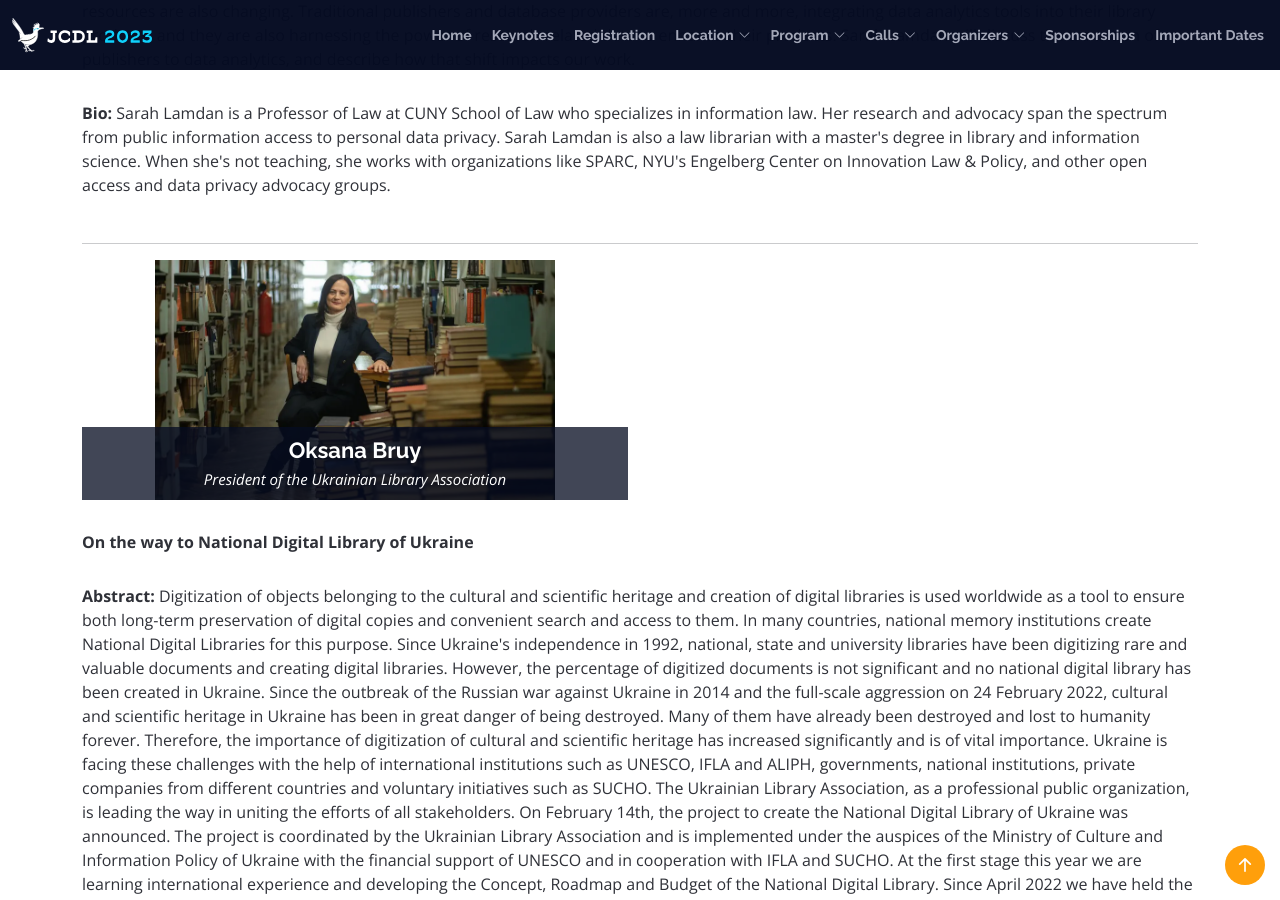
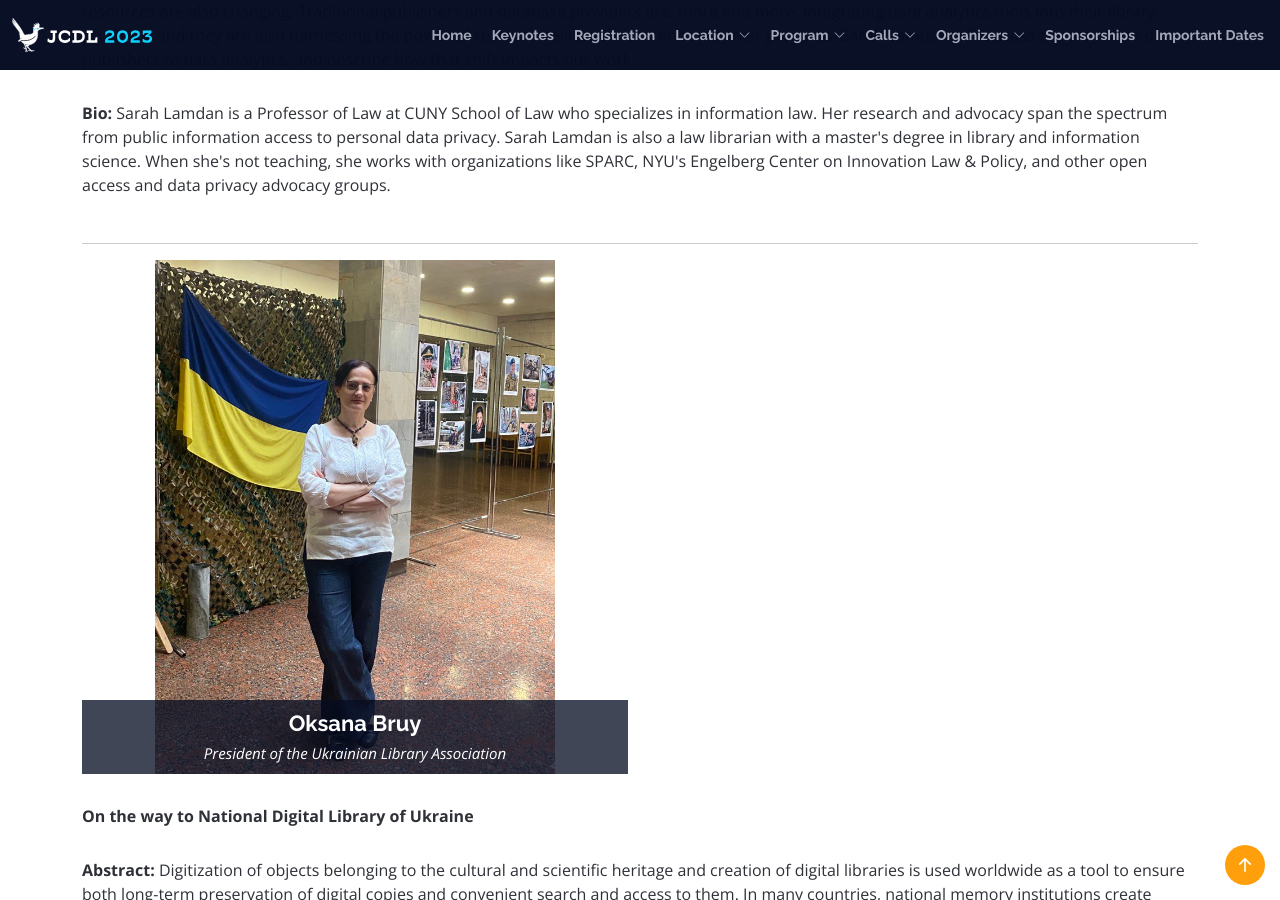
Before and after one commit to shawnmjones/JCDL2023-website-source, a Jekyll site: the page built from keynotes.html, in a window 1280 px wide and 900 px high, scrolled down 828 px. Built offline with Jekyll 4.4.1, drawn with Linux system fonts in a browser that asks for light colours.

Commit message:
Update keynotes.html
new pic for Oksana

```diff
--- a/keynotes.html
+++ b/keynotes.html
@@ -91,7 +91,7 @@ permalink: /keynotes/
 
                     <div class="speaker aos-init aos-animate" data-aos="fade-up" data-aos-delay="100" style="text-align: center;">
 
-                        <img src="{{ site.url }}/assets/img/people/oksana-bruy.webp" alt="Oksana Bruy, The Ukrainian Library Association" class="img-fluid keynote-photo">
+                        <img src="{{ site.url }}/assets/img/people/Brui.jpg" alt="Oksana Bruy, The Ukrainian Library Association" class="img-fluid keynote-photo">
                         <div class="details" style="margin: auto;">
                             <h3>
                                 Oksana Bruy
```
